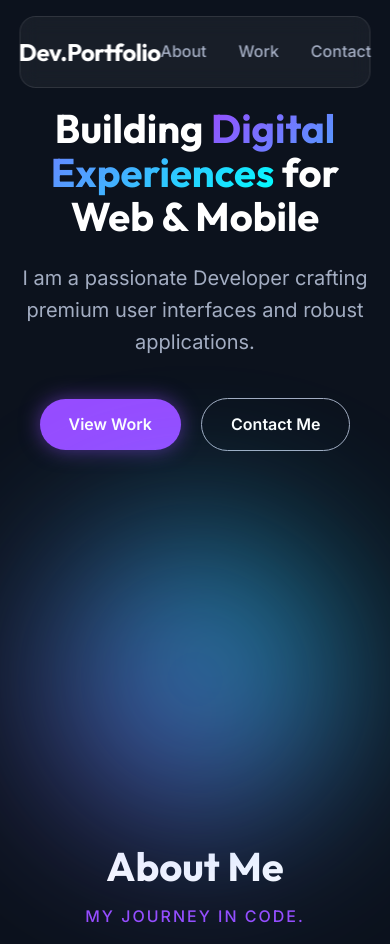
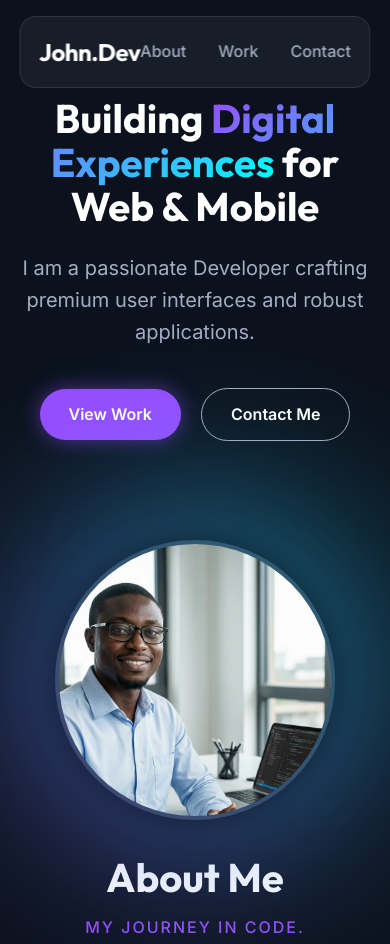
Before and after one commit to theGoodB0rg/theGoodPortfolio, a website built with Vite: page index.html in a window 390 px wide. Shown: the top 944 px of the page. Built offline with nearby package versions, Linux system fonts and the light colour scheme.

Commit message:
feat: personalized content with name, links, photo and scheduler

```diff
--- a/index.html
+++ b/index.html
@@ -11,7 +11,7 @@
 <body>
   <header class="glass">
     <nav class="container flex-center">
-      <div class="logo">Dev.Portfolio</div>
+      <div class="logo">John.Dev</div>
       <ul class="nav-links flex-center">
         <li><a href="#about">About</a></li>
         <li><a href="#portfolio">Work</a></li>
@@ -32,8 +32,10 @@
         </div>
       </div>
       <div class="hero-visual fade-in-up delay-3">
-        <!-- Abstract CSS shape or 3D element here -->
-        <div class="glow-sphere"></div>
+        <div class="profile-container">
+          <div class="glow-sphere"></div>
+          <img src="/profile.png" alt="Olorunfemi John" class="profile-img">
+        </div>
       </div>
     </section>
 
@@ -86,8 +88,13 @@
           <h2>Let's Connect</h2>
           <p>Interested in working together or have a question? Reach out!</p>
           <div class="contact-links">
-            <a href="mailto:your.email@example.com" class="btn btn-primary">Email Me</a>
-            <a href="https://linkedin.com/in/yourprofile" target="_blank" class="btn btn-secondary">LinkedIn</a>
+            <a href="mailto:theregalstarlite@gmail.com" class="btn btn-primary">Email Me</a>
+            <a href="https://www.linkedin.com/in/john-olorunfemi" target="_blank" class="btn btn-secondary">LinkedIn</a>
+            <a href="https://github.com/theGoodB0rg" target="_blank" class="btn btn-secondary">GitHub</a>
+          </div>
+          <div class="scheduler-container" style="margin-top: 2rem;">
+            <a href="https://calendly.com/" target="_blank" class="btn btn-primary"
+              style="background: var(--color-secondary); color: #000;">Schedule a Meeting</a>
           </div>
         </div>
       </div>
@@ -96,7 +103,7 @@
 
   <footer>
     <div class="container flex-center">
-      <p>&copy; 2025 Dev.Portfolio. All rights reserved.</p>
+      <p>&copy; 2025 Olorunfemi John. All rights reserved.</p>
     </div>
   </footer>
 
--- a/src/style.css
+++ b/src/style.css
@@ -563,3 +563,51 @@ footer {
 .next-btn {
     right: 1rem;
 }
+/* Profile Image Styling */
+.profile-container {
+    position: relative;
+    width: 350px;
+    height: 350px;
+    display: flex;
+    justify-content: center;
+    align-items: center;
+}
+
+.profile-img {
+    width: 280px;
+    height: 280px;
+    border-radius: 50%;
+    object-fit: cover;
+    border: 4px solid rgba(255, 255, 255, 0.1);
+    position: relative;
+    z-index: 2;
+    box-shadow: 0 0 30px rgba(0, 0, 0, 0.5);
+    transition: transform 0.5s ease;
+}
+
+.profile-container:hover .profile-img {
+    transform: scale(1.02);
+    border-color: var(--color-primary);
+}
+
+.profile-container .glow-sphere {
+    position: absolute;
+    width: 100%;
+    height: 100%;
+    z-index: 1;
+    animation: pulse-glow 4s ease-in-out infinite;
+}
+
+@keyframes pulse-glow {
+
+    0%,
+    100% {
+        transform: scale(1);
+        opacity: 0.6;
+    }
+
+    50% {
+        transform: scale(1.1);
+        opacity: 0.4;
+    }
+}
```
Also changed, not shown: task.md (+2 -1 lines), public/profile.png (added).
